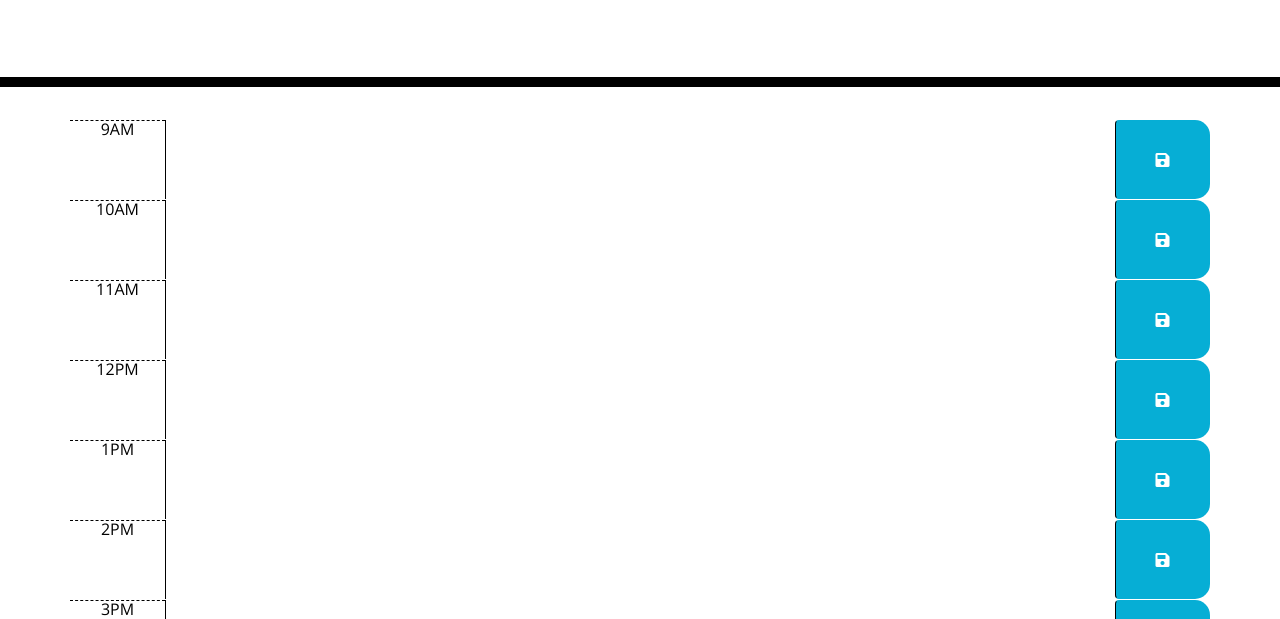
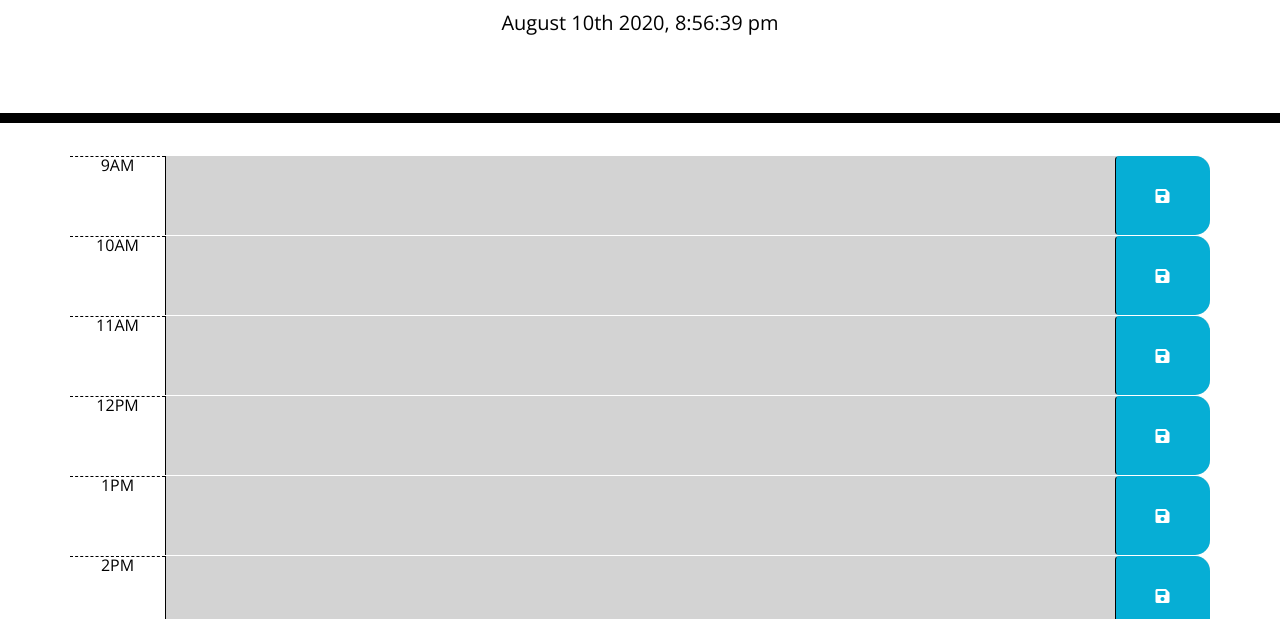
Before and after one commit to MaruKENTA/homework5, a plain HTML site: page Develop/index.html in a window 1280 px wide. Shown: the part 181-800 px from the top of the page. Drawn offline with nearby package versions, Linux system fonts and the light colour scheme.

Commit message:
Edited JavaScript

```diff
--- a/Develop/index.html
+++ b/Develop/index.html
@@ -79,7 +79,8 @@
 
     <script src="https://code.jquery.com/jquery-3.4.1.min.js"></script>
     <script src="https://cdnjs.cloudflare.com/ajax/libs/moment.js/2.24.0/moment.min.js"></script>
-    <script src="javascript.js"></script>
+    <script src="script.js"></script>
 
   </body>
+
 </html>
--- a/Develop/script.js
+++ b/Develop/script.js
@@ -0,0 +1,57 @@
+$(document).ready(function () {
+
+    $("#currentDay").text(moment().format('MMMM Do YYYY, h:mm:ss a'));
+
+    $(".saveBtn").on("click", function () {
+
+        console.log(this);
+        var text = $(this).siblings(".description").val();
+        var time = $(this).parent().attr("id");
+
+        localStorage.setItem(time,text);
+    })
+
+    $("hour9 .description").val(localStorage.getItem("hour9"));
+    $("hour10 .description").val(localStorage.getItem("hour10"));
+    $("hour11 .description").val(localStorage.getItem("hour11"));
+    $("hour12 .description").val(localStorage.getItem("hour12"));
+    $("hour13 .description").val(localStorage.getItem("hour13"));
+    $("hour14 .description").val(localStorage.getItem("hour14"));
+    $("hour15 .description").val(localStorage.getItem("hour15"));
+    $("hour16 .description").val(localStorage.getItem("hour16"));
+    $("hour17 .description").val(localStorage.getItem("hour17"));
+
+    function hourTracker() {
+
+        var currentHour = moment().hour();
+
+        $(".time-block").each(function () {
+
+            var blockHour = parseInt($(this).attr("id").split("hour")[1]);
+            console.log(blockHour, currentHour)
+
+            if (blockHour < currentHour) {
+                $(this).addClass("past");
+                $(this).removeClass("present");
+                $(this).removeClass("future");
+            }
+
+            else if (blockHour === currentHour) {
+                $(this).removeClass("past");
+                $(this).addClass("present");
+                $(this).removeClass("future");
+            }
+
+            else {
+                $(this).removeClass("past");
+                $(this).removeClass("present");
+                $(this).addClass("future");
+            }
+
+        })
+
+    }
+
+    hourTracker();
+
+})
```
